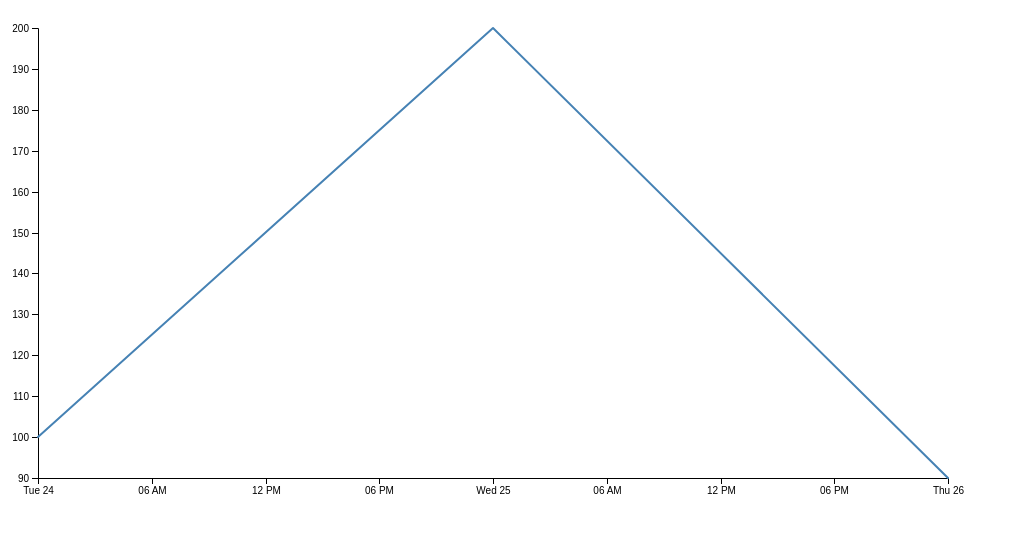
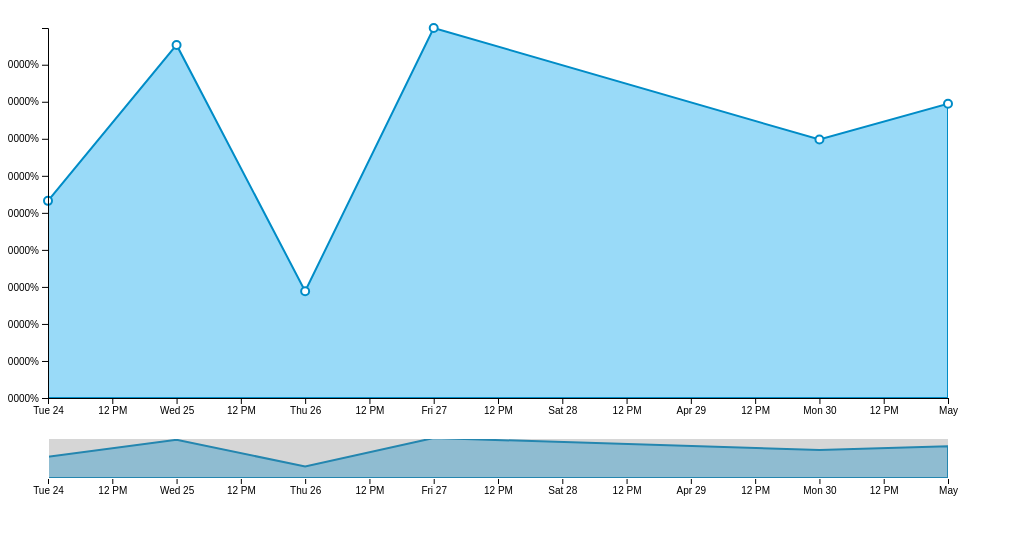
Before and after one commit to mirantel/d3_timeline, a website: page lineChart/index.html in a window 1280 px wide. Shown: the whole page, without its empty margins (0-1019 px from the left). Drawn offline with nearby package versions, Linux system fonts and the light colour scheme.

Commit message:
Add zoomed graph

```diff
--- a/lineChart/index.html
+++ b/lineChart/index.html
@@ -6,6 +6,26 @@
   <meta http-equiv="X-UA-Compatible" content="ie=edge">
   <title>Line Chart</title>
   <script src="https://d3js.org/d3.v4.min.js"></script>
+  <style>
+    .area {
+      fill: rgba(0, 162, 237, .4);
+      stroke: #008cc7;
+      stroke-width: 2px;
+      clip-path: url(#clip);
+    }
+
+    .zoom {
+      cursor: move;
+      fill: none;
+      pointer-events: all;
+    }
+
+    .dot {
+      stroke: #008cc7;
+      stroke-width: 2px;
+      fill: #fff;
+    }
+</style>
 </head>
 <body>
   <svg width="960" height="500"></svg>
--- a/lineChart/index.js
+++ b/lineChart/index.js
@@ -1,45 +1,146 @@
+// Set the dimensions of the canvas / graph
 var svg = d3.select("svg"),
-    margin = {top: 20, right: 20, bottom: 30, left: 30},
+    margin = {top: 20, right: 20, bottom: 110, left: 40},
+    margin2 = {top: 430, right: 20, bottom: 30, left: 40},
     width = +svg.attr("width") - margin.left - margin.right,
     height = +svg.attr("height") - margin.top - margin.bottom,
-    g = svg.append("g").attr("transform", "translate(" + margin.left + "," + margin.top + ")");
+    height2 = +svg.attr("height") - margin2.top - margin2.bottom;
 
-var parseTime = d3.timeParse("%d-%b-%y");
+// Parse the date / time
+var parseDate = d3.timeParse("%d-%b-%y");
+var formatPercent = d3.format("100%");
 
-var x = d3.scaleTime()
-    .rangeRound([0, width]);
+// Set the ranges
+var x = d3.scaleTime().range([0, width]),
+    x2 = d3.scaleTime().range([0, width]),
+    y = d3.scaleLinear().range([height, 0]),
+    y2 = d3.scaleLinear().range([height2, 0]);
 
-var y = d3.scaleLinear()
-    .rangeRound([height, 0]);
+// Define the axes
+var xAxis = d3.axisBottom(x),
+    xAxis2 = d3.axisBottom(x2),
+    yAxis = d3.axisLeft(y).tickFormat(formatPercent);
 
+// Define the brush
+var brush = d3.brushX()
+    .extent([[0, 0], [width, height2]])
+    .on("brush end", brushed);
 
-var myDate = ["24-Apr-07","25-Apr-07","26-Apr-07"];
-var myValue = [100, 200, 90];
+// Define the zoom
+var zoom = d3.zoom()
+    .scaleExtent([1, Infinity])
+    .translateExtent([[0, 0], [width, height]])
+    .extent([[0, 0], [width, height]])
+    .on("zoom", zoomed);
 
-var myData = [];
-myDate.forEach(function(currentDate, index) {
-  return myData.push({date: parseTime(currentDate), value: myValue[index]})
+var area = d3.area()
+    .curve(d3.curveLinear)
+    .x(function(d) { return x(d.date); })
+    .y0(height)
+    .y1(function(d) { return y(d.price); });
+
+var area2 = d3.area()
+    .curve(d3.curveLinear)
+    .x(function(d) { return x2(d.date); })
+    .y0(height2)
+    .y1(function(d) { return y2(d.price); });
+
+svg.append("defs").append("clipPath")
+    .attr("id", "clip")
+  .append("rect")
+    .attr("width", width)
+    .attr("height", height);
+
+var focus = svg.append("g")
+    .attr("class", "focus")
+    .attr("transform", "translate(" + margin.left + "," + margin.top + ")");
+
+var context = svg.append("g")
+    .attr("class", "context")
+    .attr("transform", "translate(" + margin2.left + "," + margin2.top + ")");
+
+// Get the data
+d3.csv("sp500.csv", type, function(error, data) {
+  if (error) throw error;
+
+  // Scale the range of the data
+  x.domain(d3.extent(data, function(d) { return d.date; }));
+  y.domain([0, d3.max(data, function(d) { return d.price; })]);
+  x2.domain(x.domain());
+  y2.domain(y.domain());
+
+  // Add focus (top) path
+  focus.append("path")
+      .datum(data)
+      .attr("class", "area")
+      .attr("d", area);
+
+  // Add the scatterplot
+  focus.append("g")
+      .attr('class', 'dots')
+      .selectAll("dot")
+      .data(data)
+    .enter().append("circle")
+      .attr("r", 4)
+      .attr('class', 'dot')
+      .attr("cx", function(d) { return x(d.date); })
+      .attr("cy", function(d) { return y(d.price); });
+
+  focus.append("g")
+      .attr("class", "axis axis--x")
+      .attr("transform", "translate(0," + height + ")")
+      .call(xAxis);
+
+  focus.append("g")
+      .attr("class", "axis axis--y")
+      .call(yAxis);
+
+  context.append("path")
+      .datum(data)
+      .attr("class", "area")
+      .attr("d", area2);
+
+  context.append("g")
+      .attr("class", "axis axis--x")
+      .attr("transform", "translate(0," + height2 + ")")
+      .call(xAxis2);
+
+  context.append("g")
+      .attr("class", "brush")
+      .call(brush)
+      .call(brush.move, x.range());
+
+  svg.append("rect")
+      .attr("class", "zoom")
+      .attr("width", width)
+      .attr("height", height)
+      .attr("transform", "translate(" + margin.left + "," + margin.top + ")")
+      .call(zoom);
+
 });
 
-var line = d3.line()
-  .x(function(d) { return x(d.date); })
-  .y(function(d) { return y(d.value); });
+function brushed() {
+  if (d3.event.sourceEvent && d3.event.sourceEvent.type === "zoom") return; // ignore brush-by-zoom
+  var s = d3.event.selection || x2.range();
+  x.domain(s.map(x2.invert, x2));
+  focus.select(".area").attr("d", area);
+  focus.select(".axis--x").call(xAxis);
+  svg.select(".zoom").call(zoom.transform, d3.zoomIdentity
+      .scale(width / (s[1] - s[0]))
+      .translate(-s[0], 0));
+}
 
-  x.domain(d3.extent(myData, function(d) { return d.date; }));
-  y.domain(d3.extent(myData, function(d) { return d.value; }));
+function zoomed() {
+  if (d3.event.sourceEvent && d3.event.sourceEvent.type === "brush") return; // ignore zoom-by-brush
+  var t = d3.event.transform;
+  x.domain(t.rescaleX(x2).domain());
+  focus.select(".area").attr("d", area);
+  focus.select(".axis--x").call(xAxis);
+  context.select(".brush").call(brush.move, x.range().map(t.invertX, t));
+}
 
-  g.append("g")
-      .attr("transform", "translate(0," + height + ")")
-      .call(d3.axisBottom(x));
-
-  g.append("g")
-      .call(d3.axisLeft(y));
-
-  g.append("path")
-      .datum(myData)
-      .attr("fill", "none")
-      .attr("stroke", "steelblue")
-      .attr("stroke-linejoin", "round")
-      .attr("stroke-linecap", "round")
-      .attr("stroke-width", 2)
-      .attr("d", line);
+function type(d) {
+  d.date = parseDate(d.date);
+  d.price = +d.price;
+  return d;
+}
--- /dev/null
+++ b/lineChart/sp500.csv
@@ -0,0 +1,7 @@
+date,price
+24-Apr-07,53.24
+25-Apr-07,95.35
+26-Apr-07,28.84
+27-Apr-07,99.92
+30-Apr-07,69.80
+1-May-07,79.47
```
